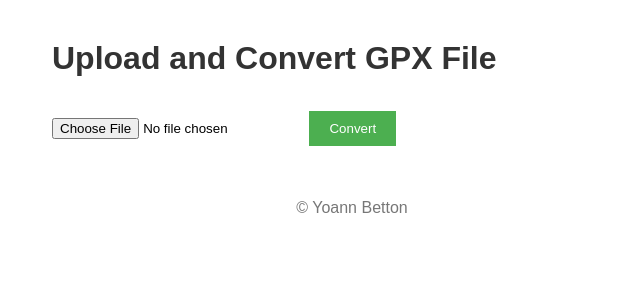
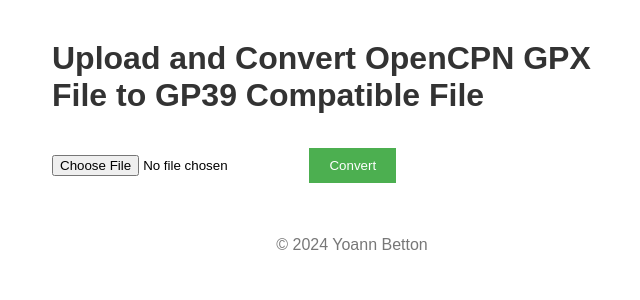
Before and after one commit to yoannbtn/gpx-file-converter, a Flask app: page / in a window 1280 px wide. Shown: the top 300 px of the page, without its empty margins (288-928 px from the left). Run offline with Flask 2, Linux system fonts and the light colour scheme.

Commit message:
maj requirements

```diff
--- a/requirements.txt
+++ b/requirements.txt
@@ -1,2 +1,3 @@
-lxml==4.9.3
-Flask==2.2.2
+Flask==2.1.2
+Werkzeug==2.1.2
+lxml==4.9.1
--- a/templates/index.html
+++ b/templates/index.html
@@ -16,7 +16,7 @@
 </head>
 <body>
     <div class="container">
-        <h1>Upload and Convert GPX File</h1>
+        <h1>Upload and Convert OpenCPN GPX File to GP39 Compatible File</h1>
         <form id="upload-form" enctype="multipart/form-data">
             <input type="file" id="file-input" name="file" accept=".gpx" required />
             <button type="submit">Convert</button>
@@ -28,7 +28,7 @@
     </div>
 
     <footer>
-        &copy; Yoann Betton
+        &copy; 2024 Yoann Betton
     </footer>
 
     <script>
```
